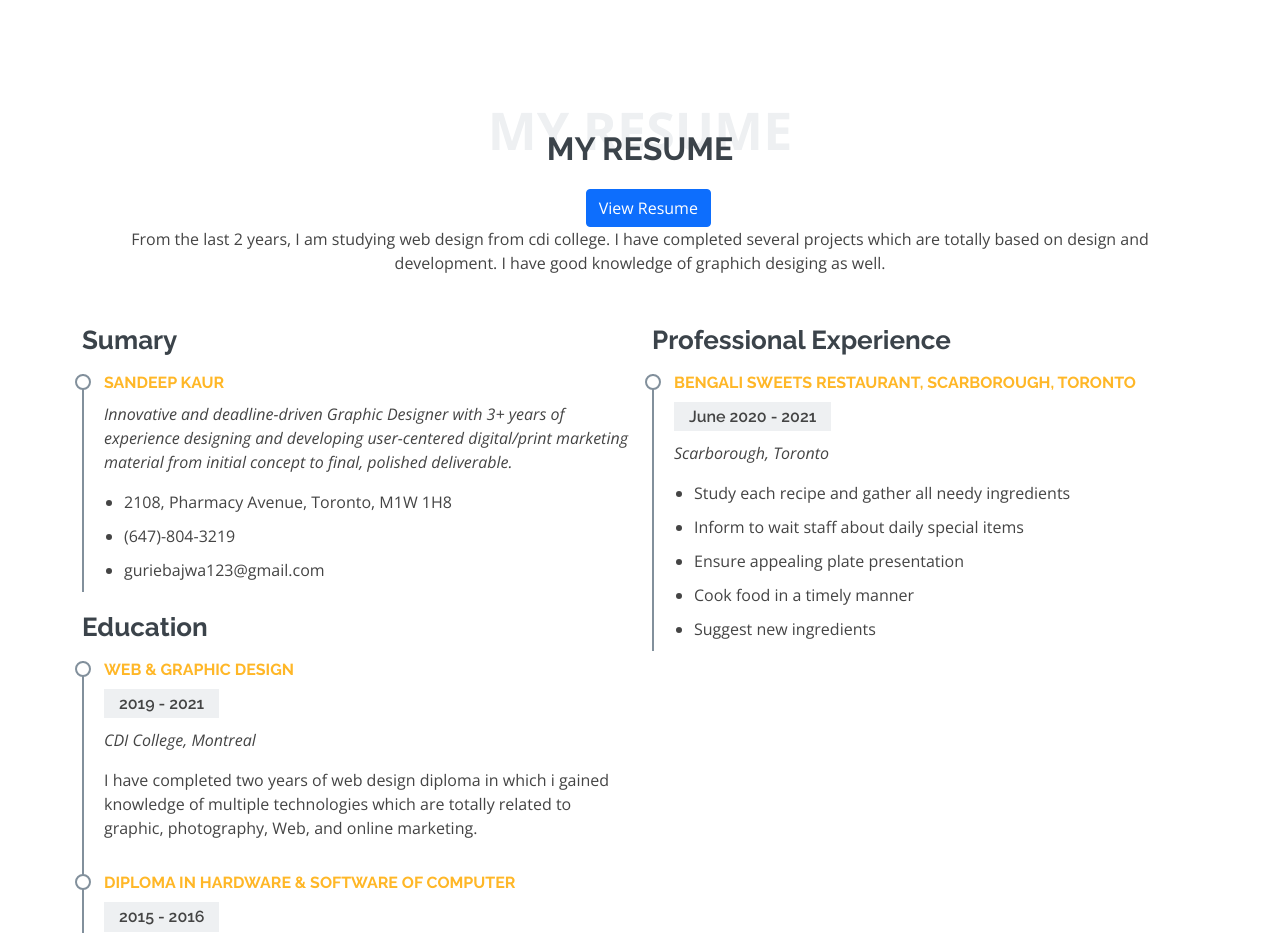
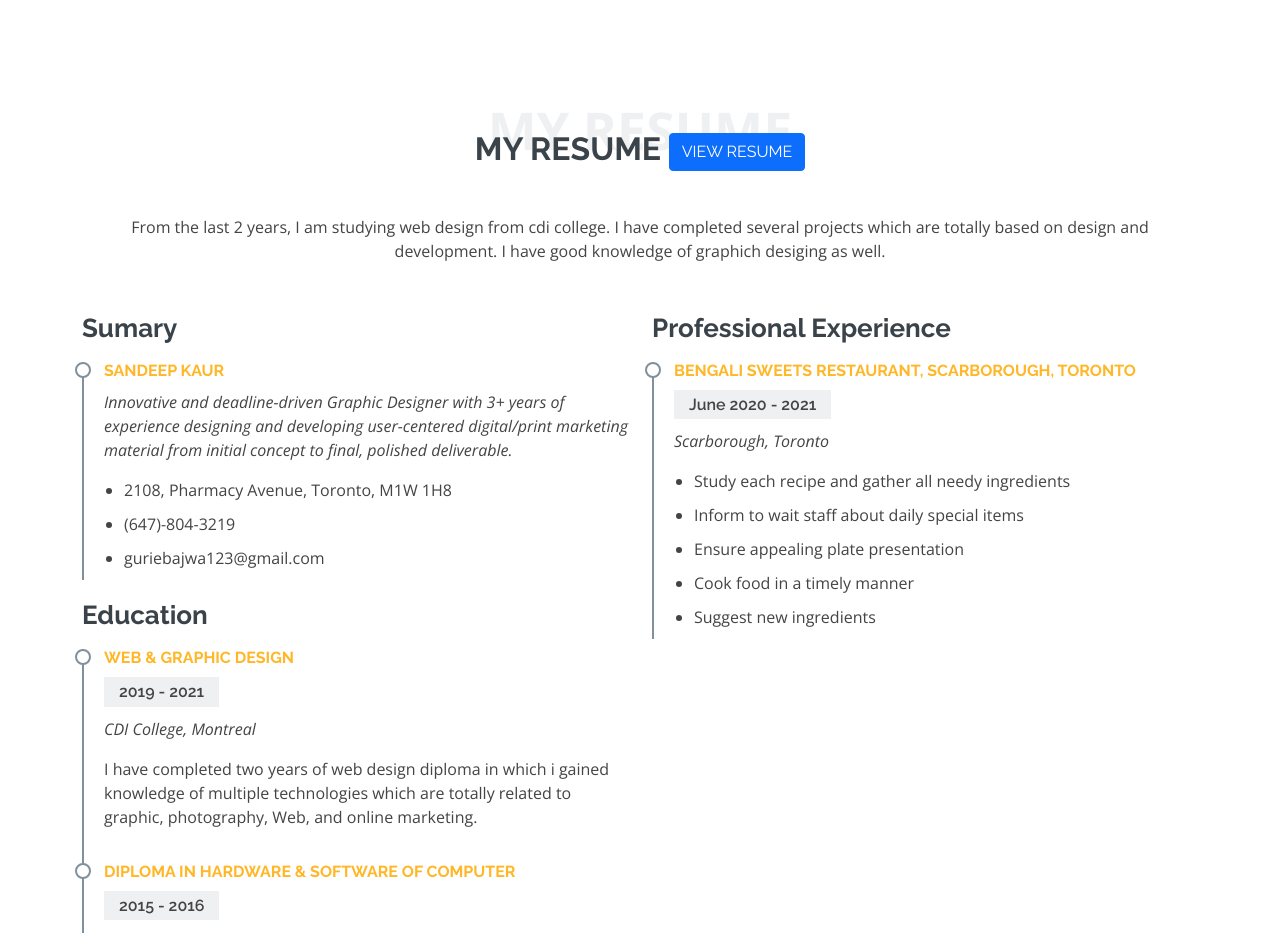
Before and after one commit to sandeepkaur24/sandeepkaur24.github.io, a plain HTML site: page index.html in a window 1280 px wide. Shown: the part 1660-2593 px from the top of the page. Drawn offline with nearby package versions, Linux system fonts and the light colour scheme.

Commit message:
commit main

```diff
--- a/index.html
+++ b/index.html
@@ -149,7 +149,7 @@
 
                 <div class="section-title">
                     <span>My Resume</span>
-                    <h2>My Resume  </h2> &nbsp; &nbsp;  <a href="https://drive.google.com/file/d/1VlkGeLx3NPr4jWb74XMR2WMZ3WcKtwQT/view?usp=sharing" class="btn btn-primary"> View Resume </a>
+                    <h2>My Resume   <a href="https://drive.google.com/file/d/1VlkGeLx3NPr4jWb74XMR2WMZ3WcKtwQT/view?usp=sharing" class="btn btn-primary"> View Resume </a> </h2> &nbsp;
                     <p>From the last 2 years, I am studying web design from cdi college. I have completed several projects which are totally based on design and development. I have good knowledge of graphich desiging as well.</p>
                 </div>
 
```
